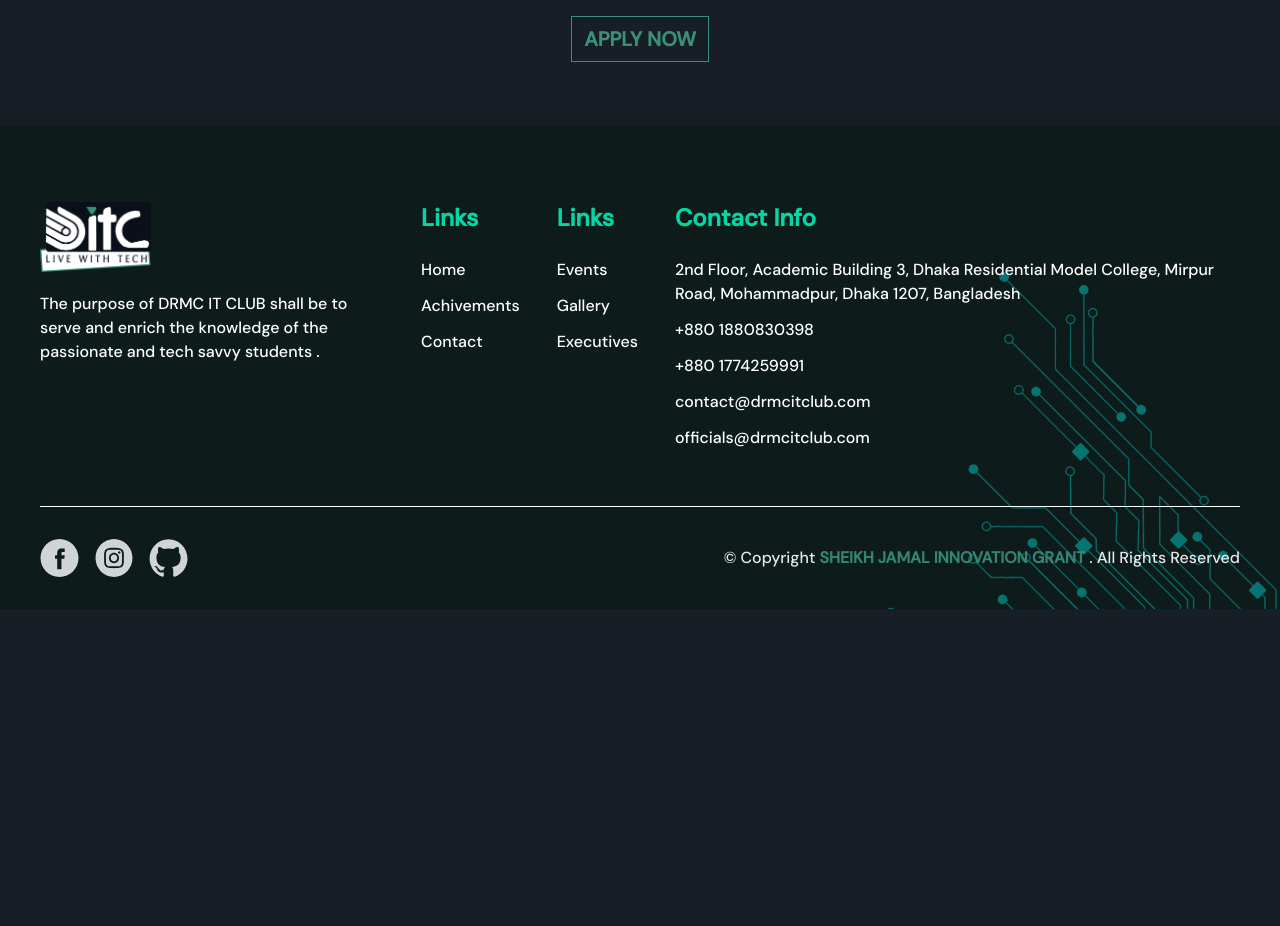
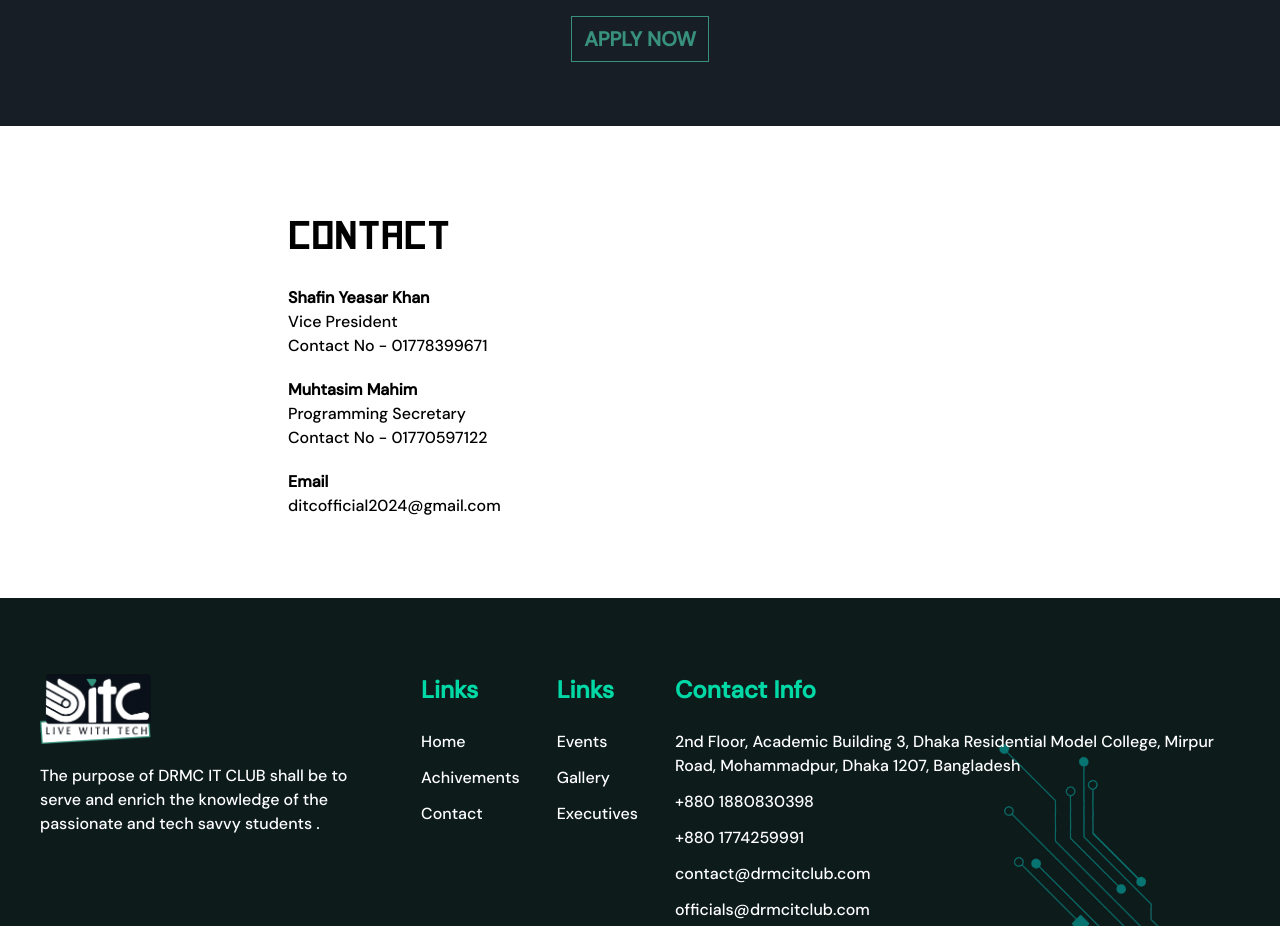
Before and after one commit to sakibmouin/sheikh-jamal-innovation-grant, a website: page index.html in a window 1280 px wide. Shown: the part 5480-6406 px from the top of the page. Before the commit the page ends 6089 px from the top, so only its background shows below. Drawn offline with nearby package versions, Linux system fonts and the light colour scheme.

Commit message:
add contact index.html

```diff
--- a/index.html
+++ b/index.html
@@ -627,6 +627,36 @@ Logo"
 				Apply Now
 			</a>
 		</section>
+
+		<!-- Section 6 -->
+		<section
+			id="sec6"
+			class="bg-white flex justify-left items-center py-10 text-black"
+		>
+			<!-- Container for content -->
+			<div
+				class="content flex flex-col gap-5 justify-left mx-4 md:mx-8 lg:mx-72 py-10"
+			>
+				<h2 class="text-left text-[40px] font-normal font-square uppercase">
+					Contact
+				</h2>
+				<p class="text-base font-normal">
+					<span class="font-bold">Shafin Yeasar Khan</span><br />Vice
+					President<br />Contact No - 01778399671<br />
+				</p>
+				<p class="text-base font-normal">
+					<span class="font-bold">Muhtasim Mahim</span><br />Programming
+					Secretary<br />Contact No - 01770597122
+				</p>
+				<p class="text-base font-normal">
+					<span class="font-bold">Email</span><br /><a
+						href="mailto:ditcofficial2024@gmail.com"
+						>ditcofficial2024@gmail.com</a
+					>
+				</p>
+			</div>
+		</section>
+
 		<!-- Footer Section -->
 		<footer
 			id="footer"
```
Also changed, not shown: output.css.
